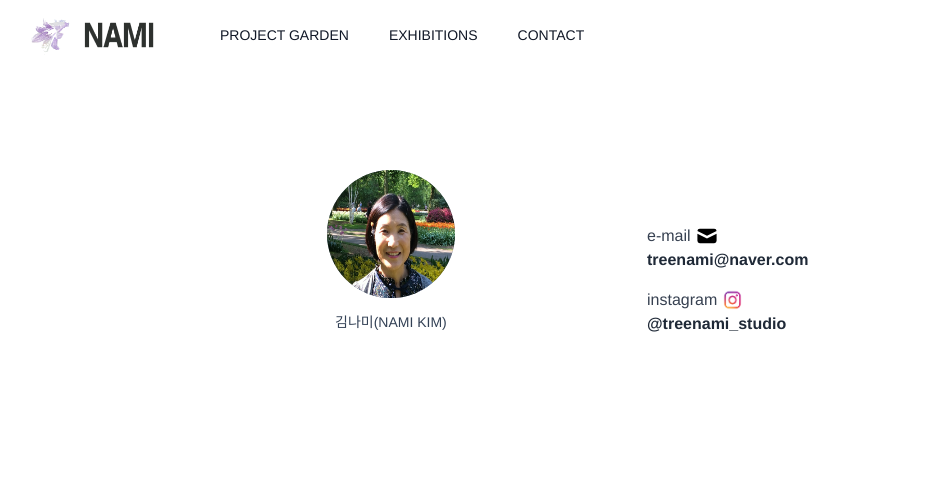
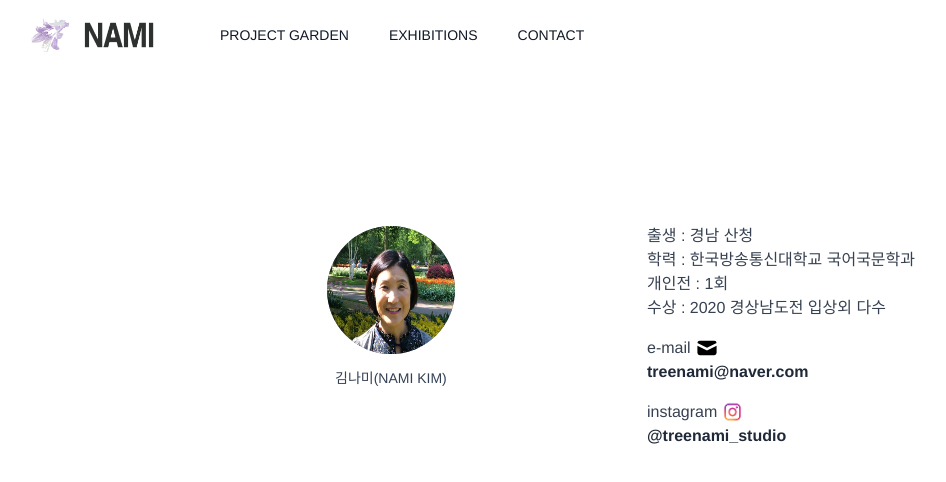
Before and after one commit to minhyukwang/invitation, a Next.js app: page /contact in a window 1280 px wide. Shown: the top 482 px of the page, without its empty margins (9-955 px from the left). Built offline with nearby package versions, Linux system fonts and the light colour scheme.

Commit message:
이미지 사이즈 조절

```diff
--- a/pages/components/detail.tsx
+++ b/pages/components/detail.tsx
@@ -58,7 +58,7 @@ const callouts = [
     href: "/pictures/1",
   },
   {
-    name: "웃음 둘, 44.0×29.5cm Watercolor",
+    name: "기대 둘, 44.0×29.5cm Watercolor",
     description:
       "자목련 두 송이가 나를 보고 방긋 웃는다. 꽃도 웃고 나도 웃고 자목련을 그리는 내내 웃는다.",
     imageSrc: "/smile_two.jpeg",
@@ -85,7 +85,7 @@ export default function Main() {
                           src={callout.imageSrc}
                           alt={callout.imageAlt}
                           width="700"
-                          height="600"
+                          height="620"
                           // className="w-full h-full object-center object-cover"
                         />
                       </a>
--- a/pages/contact/index.tsx
+++ b/pages/contact/index.tsx
@@ -25,6 +25,18 @@ const Contact: NextPage = () => {
           </div>
         </div>
         <div className="flex-col pt-20 py-6">
+          <div className="mb-4">
+            <div className="mr-1 text-gray-700 font-medium">
+              출생 : 경남 산청
+            </div>
+            <div className="mr-1 text-gray-700 font-medium">
+              학력 : 한국방송통신대학교 국어국문학과
+            </div>
+            <div className="mr-1 text-gray-700 font-medium">개인전 : 1회</div>
+            <div className="mr-1 text-gray-700 font-medium">
+              수상 : 2020 경상남도전 입상외 다수
+            </div>
+          </div>
           <div className="flex">
             <div className="mr-1 text-gray-700 font-medium">e-mail</div>
             <svg
```
